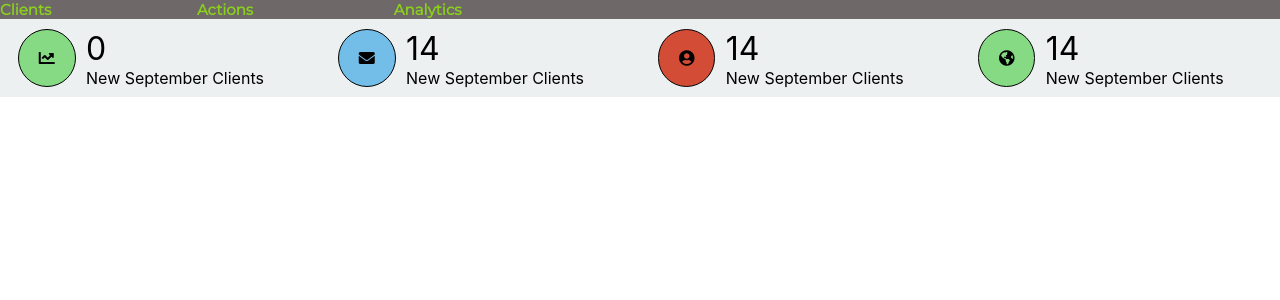
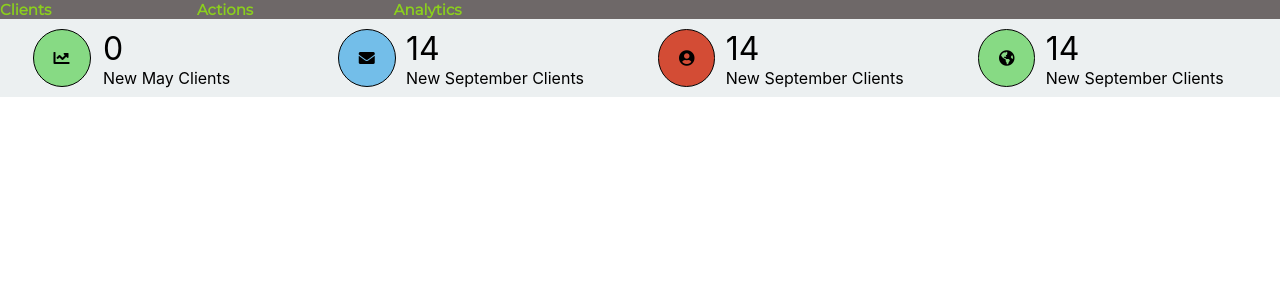
Before and after one commit to marwahaha/crm-fullstack, a React (Create React App) app: page /analytics in a window 1280 px wide. Shown: the top 300 px of the page. Built offline with nearby package versions, Linux system fonts and the light colour scheme; no server answers.

Commit message:
month renders dynamically

```diff
--- a/src/components/analytics/NewClientsBadge.js
+++ b/src/components/analytics/NewClientsBadge.js
@@ -3,19 +3,24 @@ import React, { Component } from 'react';
 class NewClientsBadge extends Component {
 
 
-    getNewClients = () => {
+    getMonthName = (date = new Date()) => new Intl.DateTimeFormat('en-US', {month: "long"}).format(date)
+
+    getNewestClients = () => {
         let newClients = this.props.clientsData.filter(c =>
             (new Date(c.firstContact).getMonth() == new Date().getMonth()) &&
             (new Date(c.firstContact).getFullYear() == new Date().getFullYear())).length
         return newClients
     }
 
+
+
     render() {
+        console.log(new Date().getMonth())
         return (
             <div id="badge">
                 <span id="logoNewest" className="fas fa-chart-line"></span>
-                <span id="value">{this.getNewClients()}</span>
-                <span id="text">New September Clients</span>
+                <span id="value">{this.getNewestClients()}</span>
+                <span id="text">New {this.getMonthName()} Clients</span>
             </div>
         );
     }
```
